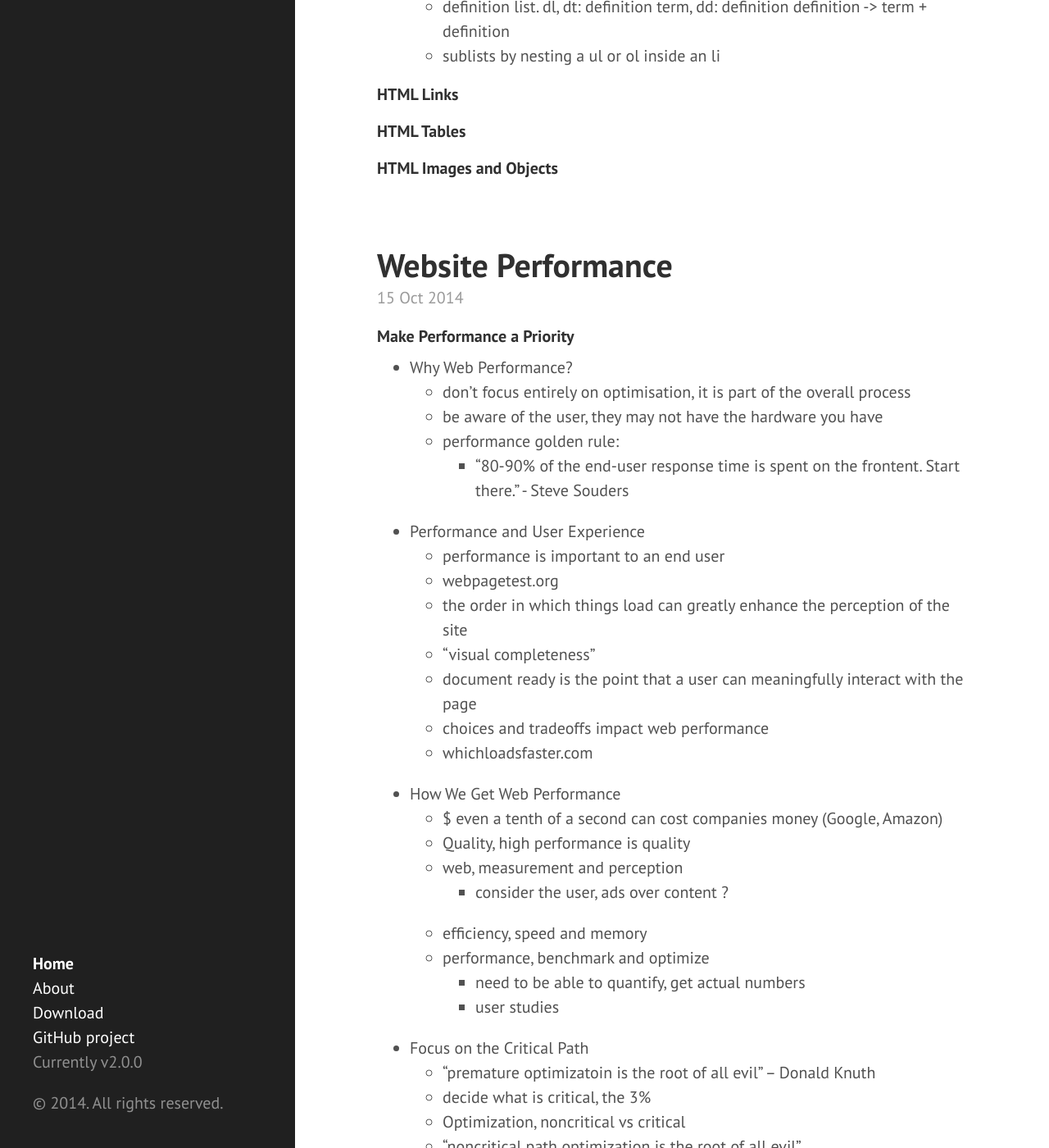
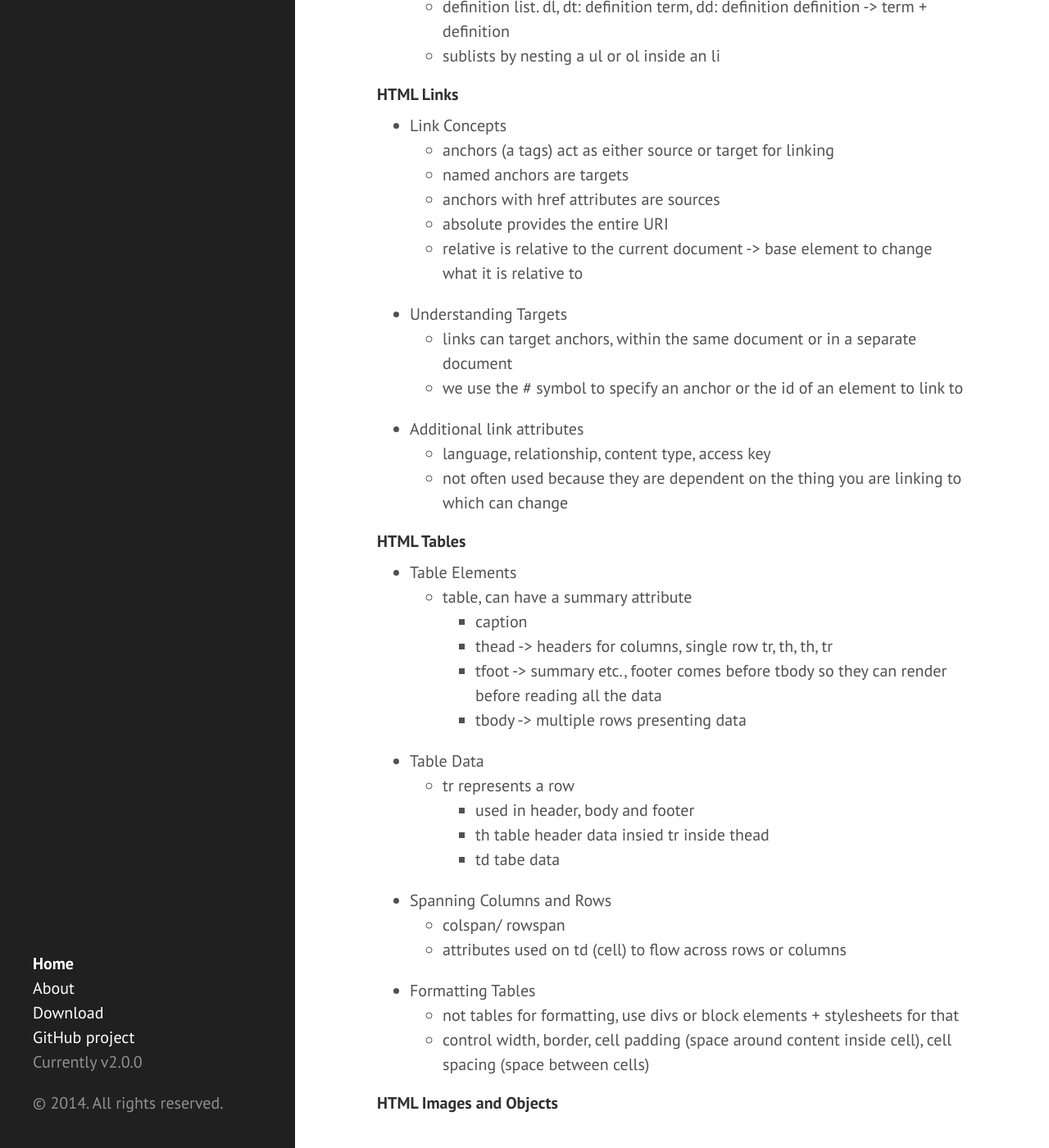
Before and after one commit to eneiand/eneiand.github.io, a Jekyll site: the page built from index.html, in a window 1280 px wide and 1400 px high, scrolled down 2172 px. Shown: the whole window at 82% size. Built offline with Jekyll 4.4.1, drawn with Linux system fonts in a browser that asks for light colours; Markdown is read by kramdown in place of the engine named in the settings; the list of posts is cut into pages by our own code.

Commit message:
Update 2014-10-21-html-fundamentals.md

```diff
--- a/_posts/2014-10-21-html-fundamentals.md
+++ b/_posts/2014-10-21-html-fundamentals.md
@@ -63,7 +63,36 @@
   * sublists by nesting a ul or ol inside an li
 
 #### HTML Links
+* Link Concepts
+  * anchors (a tags) act as either source or target for linking
+  * named anchors are targets
+  * anchors with href attributes are sources
+  * absolute provides the entire URI
+  * relative is relative to the current document -> base element to change what it is relative to
+* Understanding Targets
+  * links can target anchors, within the same document or in a separate document
+  * we use the # symbol to specify an anchor or the id of an element to link to
+* Additional link attributes
+  * language, relationship, content type, access key
+  * not often used because they are dependent on the thing you are linking to which can change
 
 #### HTML Tables
+* Table Elements
+  * table, can have a summary attribute
+    * caption
+    * thead -> headers for columns, single row tr, th, th, tr
+    * tfoot -> summary etc., footer comes before tbody so they can render before reading all the data
+    * tbody -> multiple rows presenting data
+* Table Data
+  * tr represents a row
+    * used in header, body and footer
+    * th table header data insied tr inside thead
+    * td tabe data
+* Spanning Columns and Rows
+  * colspan/ rowspan
+  * attributes used on td (cell) to flow across rows or columns
+* Formatting Tables
+  * not tables for formatting, use divs or block elements + stylesheets for that
+  * control width, border, cell padding (space around content inside cell), cell spacing (space between cells)
 
 #### HTML Images and Objects
```
